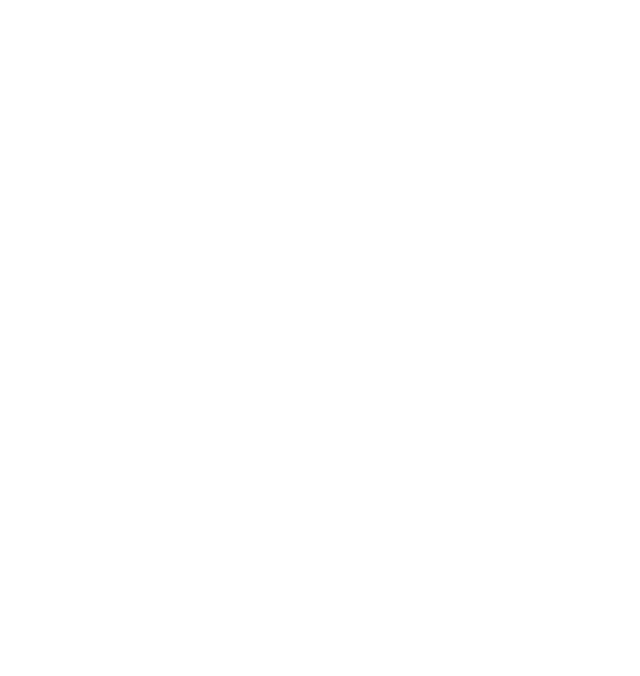
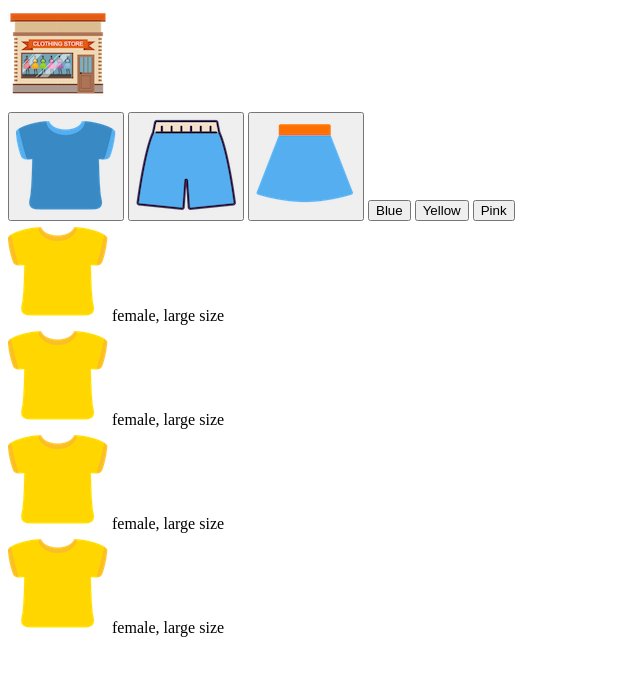
Before and after one commit to jyooj08/Shoppingmall_mini_game, a plain HTML site: page index.html in a window 1280 px wide. Shown: the whole page, without its empty margins (0-640 px from the left). Drawn offline with Linux system fonts and the light colour scheme.

Commit message:
HTML by yujin

```diff
--- a/index.html
+++ b/index.html
@@ -7,5 +7,46 @@
     <link rel="stylesheet" href="style.css" />
     <script src="src/main.js" defer></script>
   </head>
-  <body></body>
+  <body>
+    <!-- Logo -->
+    <section>
+      <div class="logo__container">
+        <img src="img/logo.png" alt="" class="logo__img">
+      </div>
+    </section>
+
+    <!-- Buttons -->
+    <section>
+      <div class="btn__container">
+        <button class="btn"><img src="img/blue_t.png" alt=""></button>
+        <button class="btn"><img src="img/blue_p.png" alt=""></button>
+        <button class="btn"><img src="img/blue_s.png" alt=""></button>
+        <button class="btn blue">Blue</button>
+        <button class="btn yellow">Yellow</button>
+        <button class="btn pink">Pink</button>
+      </div>
+    </section>
+
+    <!-- Clothes -->
+    <section>
+      <div class="dress__container">
+        <div class="dress">
+          <img src="img/yellow_t.png" alt="" class="dress_img">
+          <span>female, large size</span>
+        </div>
+        <div class="dress">
+          <img src="img/yellow_t.png" alt="" class="dress_img">
+          <span>female, large size</span>
+        </div>
+        <div class="dress">
+          <img src="img/yellow_t.png" alt="" class="dress_img">
+          <span>female, large size</span>
+        </div>
+        <div class="dress">
+          <img src="img/yellow_t.png" alt="" class="dress_img">
+          <span>female, large size</span>
+        </div>
+      </div>
+    </section>
+  </body>
 </html>
```
